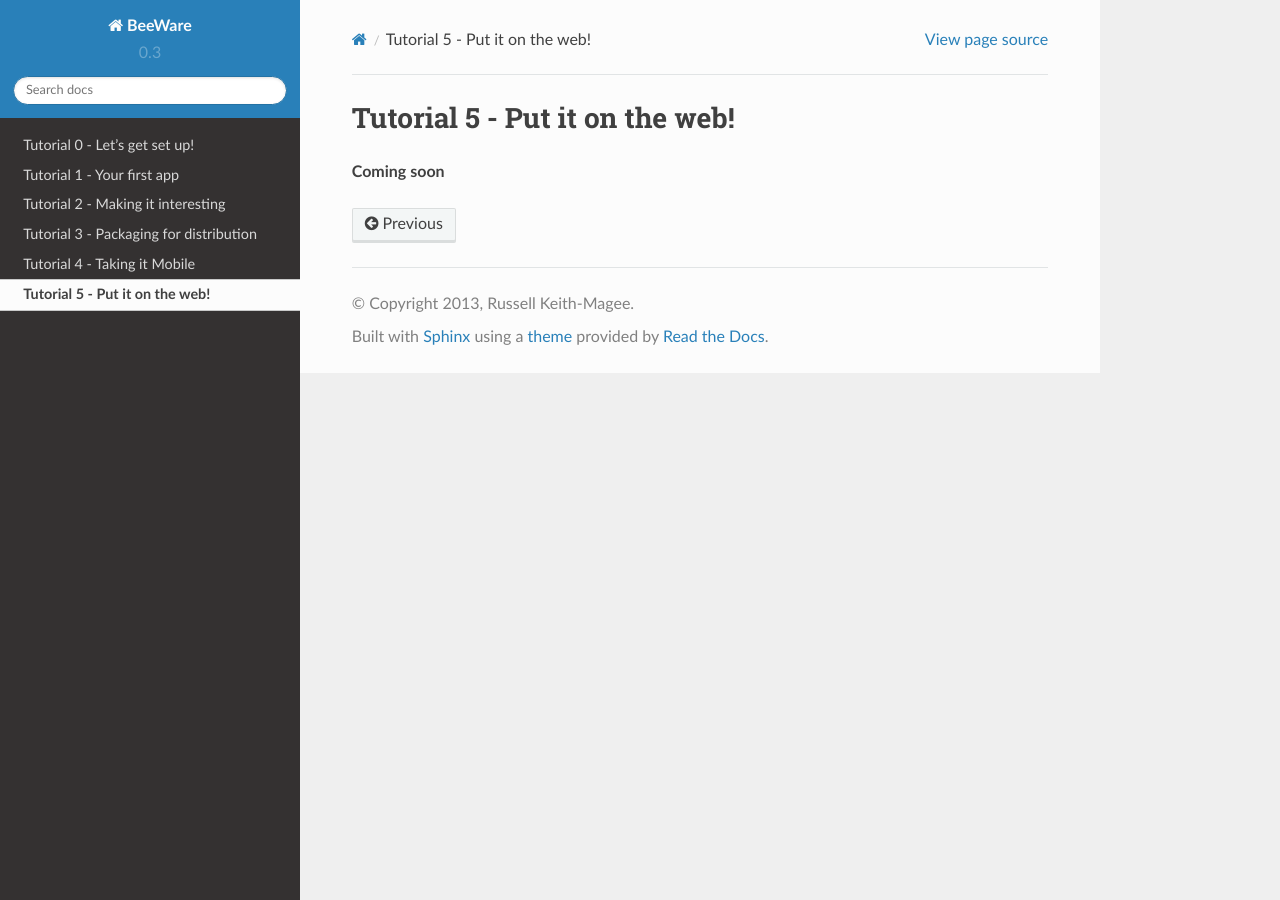
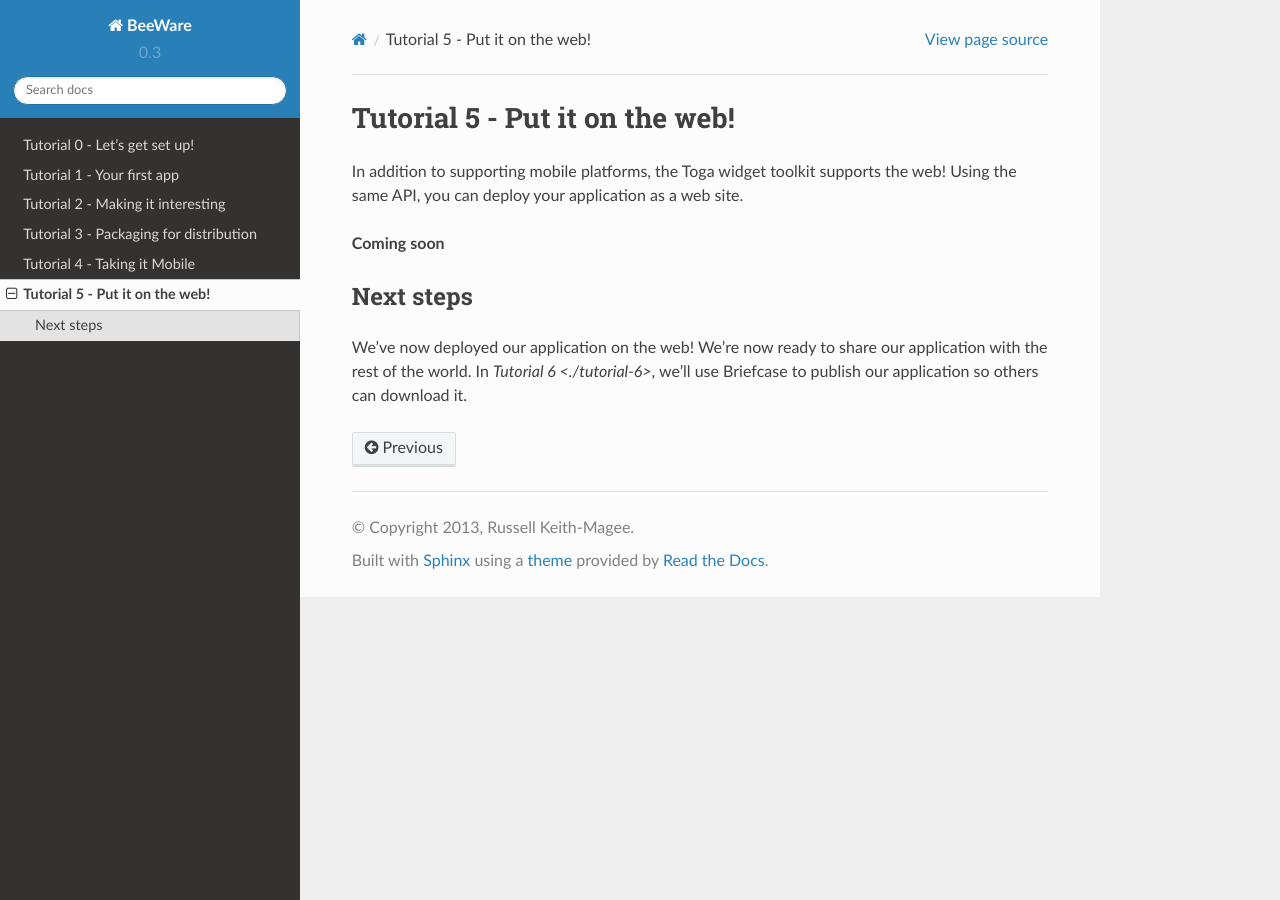
Before and after one commit to beeware/beeware, a Sphinx documentation site: the page built from docs/tutorial/tutorial-5.rst, in a window 1280 px wide. Built offline with Sphinx 7.4.7 and the Read the Docs theme 2.0.0, drawn with Linux system fonts in a browser that asks for light colours.

Commit message:
Added a tutorial step for publication.

```diff
--- a/docs/tutorial/tutorial-2.rst
+++ b/docs/tutorial/tutorial-2.rst
@@ -112,7 +112,6 @@ Adding some content of our own
 
 **TODO**
 
-
 Now that we've made these changes we can see what they look like by starting
 the application again. As before, we'll use Developer mode:
 
--- a/docs/tutorial/tutorial-5.rst
+++ b/docs/tutorial/tutorial-5.rst
@@ -2,4 +2,14 @@
 Tutorial 5 - Put it on the web!
 ===============================
 
+In addition to supporting mobile platforms, the Toga widget toolkit supports
+the web! Using the same API, you can deploy your application as a web site.
+
 **Coming soon**
+
+Next steps
+==========
+
+We've now deployed our application on the web! We're now ready to share our
+application with the rest of the world. In `Tutorial 6 <./tutorial-6>`,
+we'll use Briefcase to publish our application so others can download it.
```
Also changed, not shown: docs/tutorial/tutorial-6.rst (added, +22 -0 lines), 1 other file.
